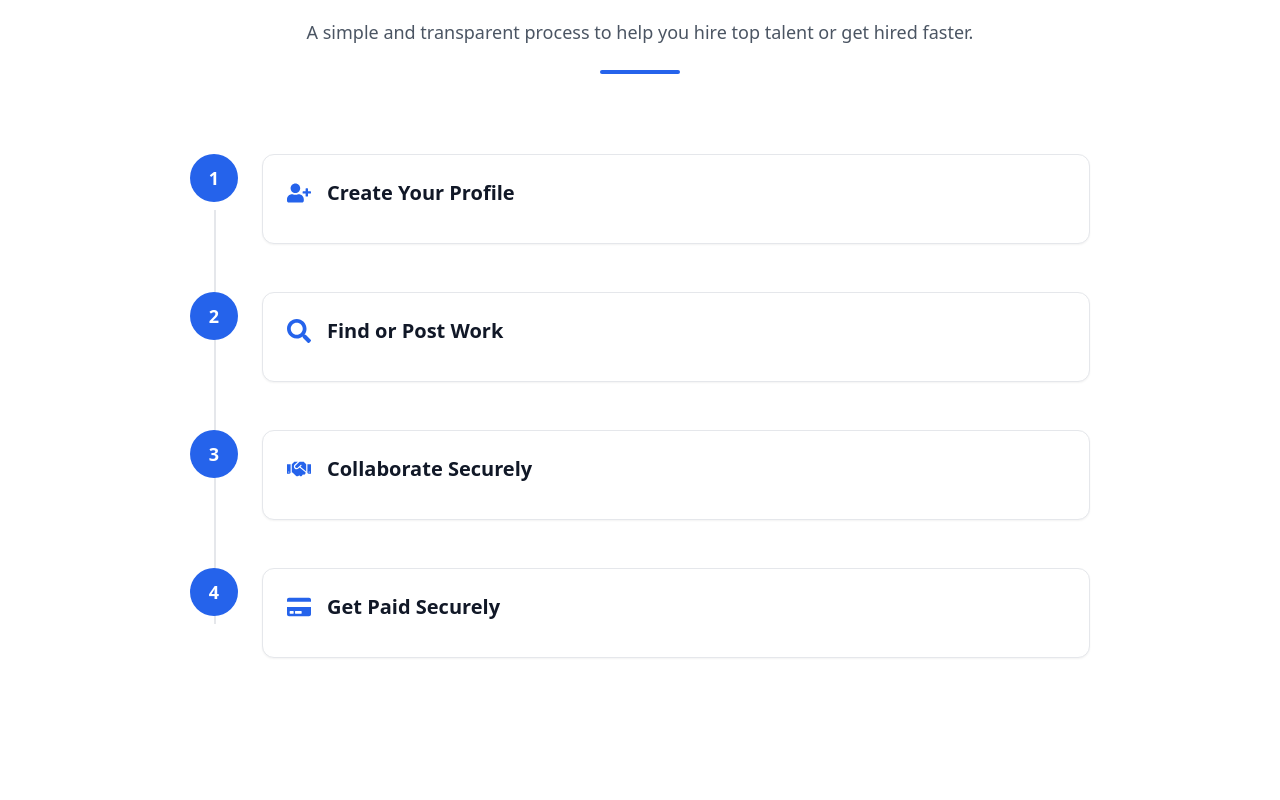
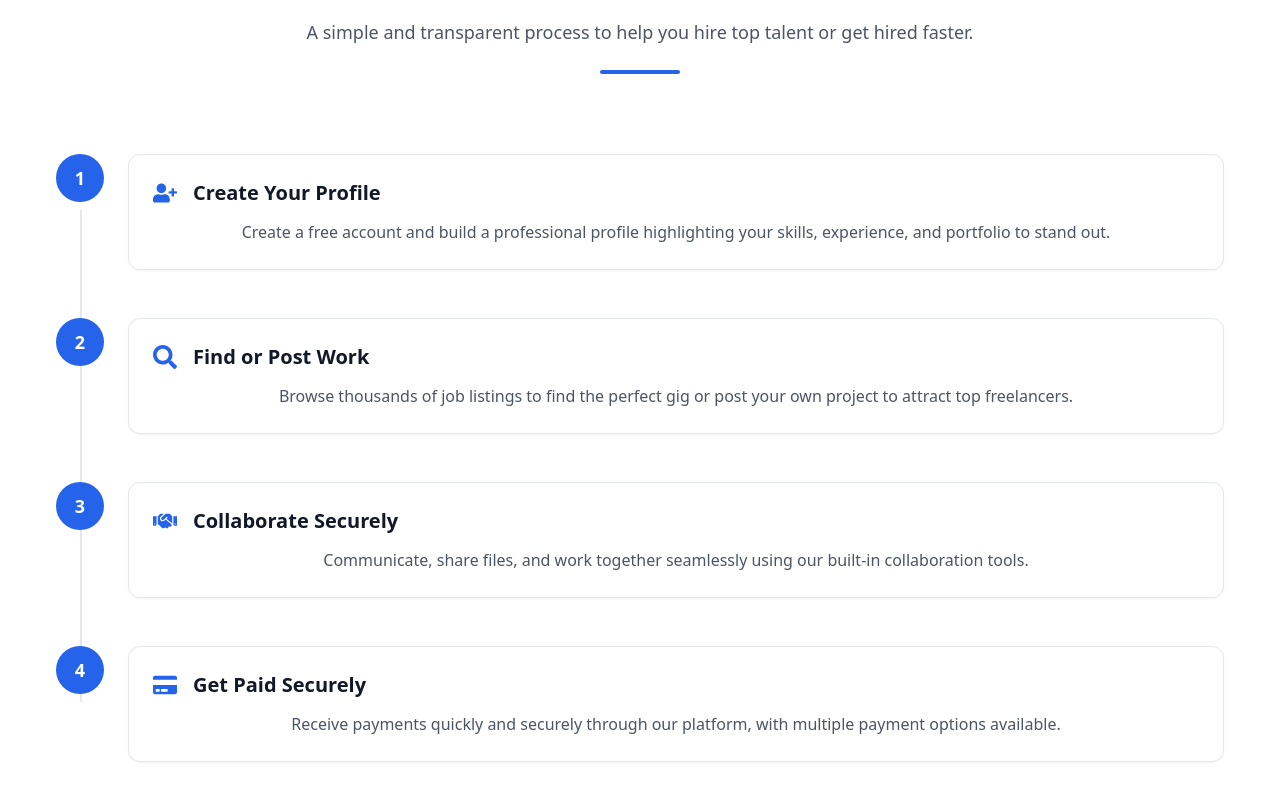
Before and after one commit to Alihaider592/freelance, a React (Create React App) app in the folder freelancing-app/: page / in a window 1280 px wide. Shown: the part 1444-2244 px from the top of the page. Before the commit the page ends 2150 px from the top, so only its background shows below. Built offline with nearby package versions, Linux system fonts and the light colour scheme.

Commit message:
style changed

```diff
--- a/freelancing-app/src/components/how_it_work.jsx
+++ b/freelancing-app/src/components/how_it_work.jsx
@@ -1,20 +1,25 @@
+import { desc } from "framer-motion/client";
 import { FaUserPlus,FaSearch,FaHandshake,FaCreditCard } from "react-icons/fa";
 
 const howworkcards = [
   {
     title: "Create Your Profile",
+    description: "Create a free account and build a professional profile highlighting your skills, experience, and portfolio to stand out.",
     icon: <FaUserPlus />,
   },
   {
     title: "Find or Post Work",
+    description: "Browse thousands of job listings to find the perfect gig or post your own project to attract top freelancers.",
     icon: <FaSearch />,
   },
   {
     title: "Collaborate Securely",
+    description:"Communicate, share files, and work together seamlessly using our built-in collaboration tools.",
     icon: <FaHandshake />,
   },
   {
     title: "Get Paid Securely",
+    description:"Receive payments quickly and securely through our platform, with multiple payment options available.",
     icon: <FaCreditCard />,
   },
 ];
@@ -38,7 +43,7 @@ const Howitwork = () => {
         <span className="w-20 h-1 bg-blue-600 rounded-full"></span>
       </div>
 
-      <div className="mt-20 max-w-[900px] mx-auto">
+      <div className="mt-20 max-w-[100%] mx-auto">
   {howworkcards.map((card, index) => (
     <div key={index} className="flex gap-6 relative pb-12">
 
```
